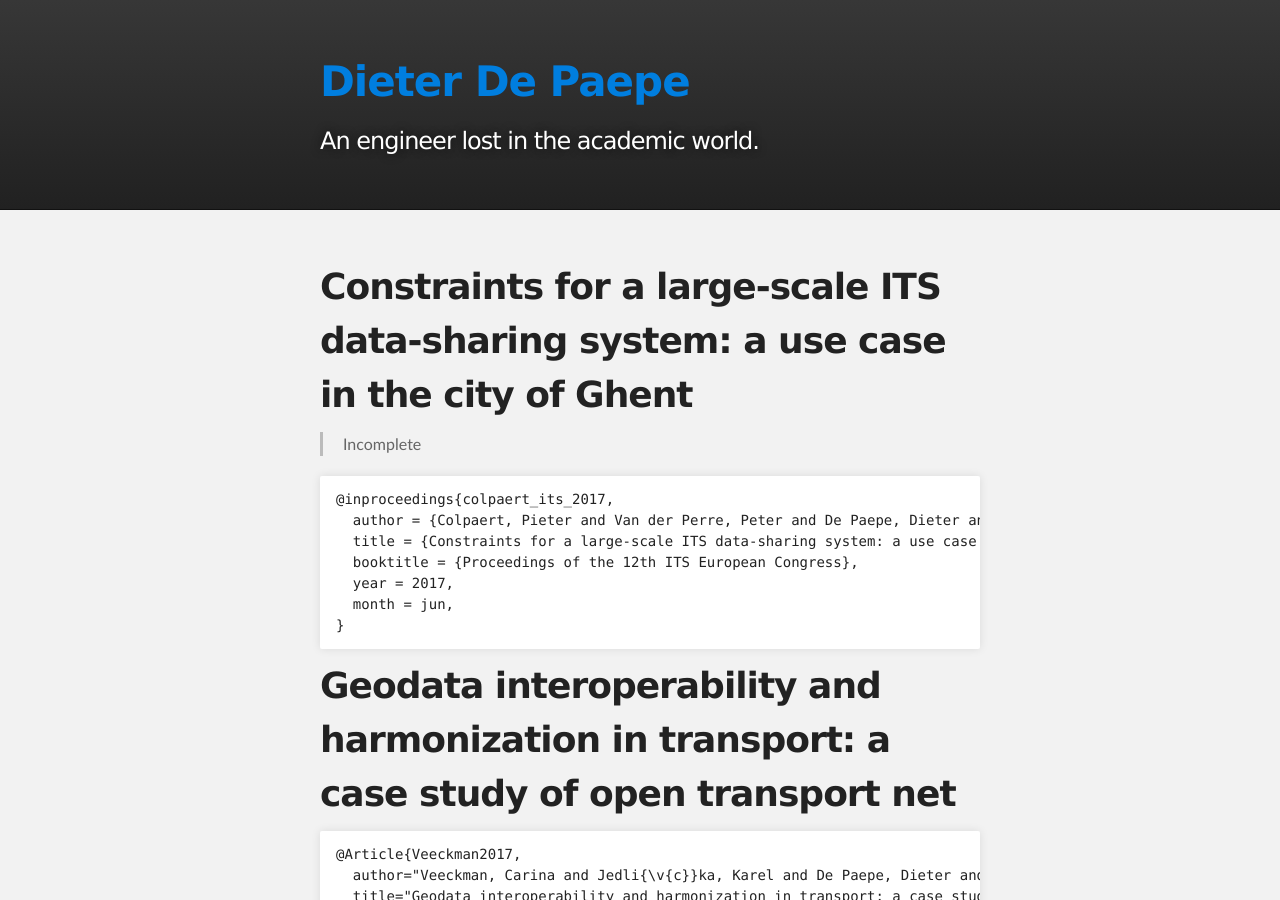
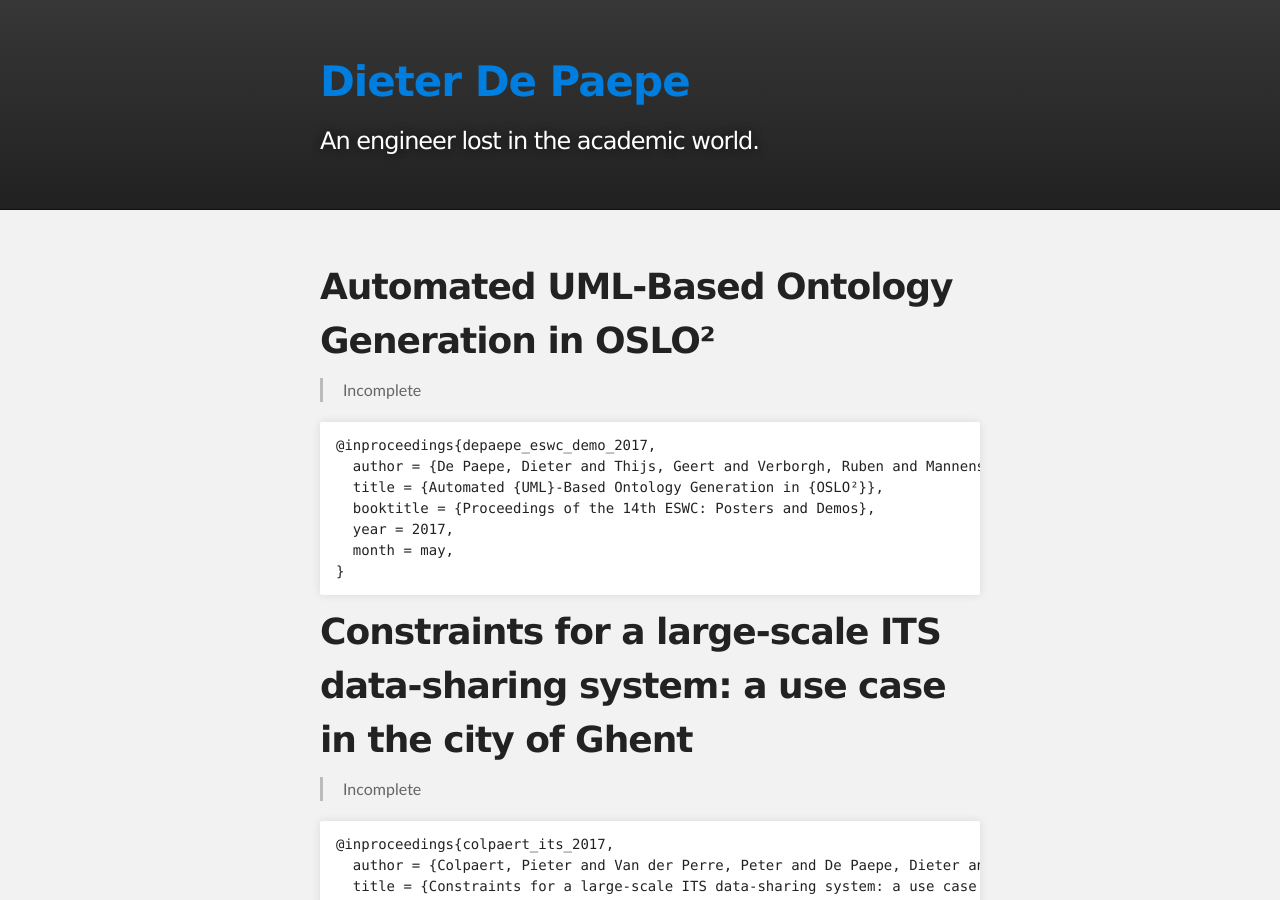
Before and after one commit to DieterDePaepe/dieterdepaepe.github.io, a Jekyll site: the page built from Publications.md, in a window 1280 px wide and 900 px high. Built offline with Jekyll 4.4.1, drawn with Linux system fonts in a browser that asks for light colours; our own code applies the rules of GitHub Pages for plain Markdown files.

Commit message:
Add ESWC2017 publication

````diff
--- a/Publications.md
+++ b/Publications.md
@@ -1,3 +1,17 @@
+# Automated UML-Based Ontology Generation in OSLO²
+
+> Incomplete
+
+```
+@inproceedings{depaepe_eswc_demo_2017,
+  author = {De Paepe, Dieter and Thijs, Geert and Verborgh, Ruben and Mannens, Erik and Buyle, Raf},
+  title = {Automated {UML}-Based Ontology Generation in {OSLO²}},
+  booktitle = {Proceedings of the 14th ESWC: Posters and Demos},
+  year = 2017,
+  month = may,
+}
+```
+
 # Constraints for a large-scale ITS data-sharing system: a use case in the city of Ghent
 
 > Incomplete
````
